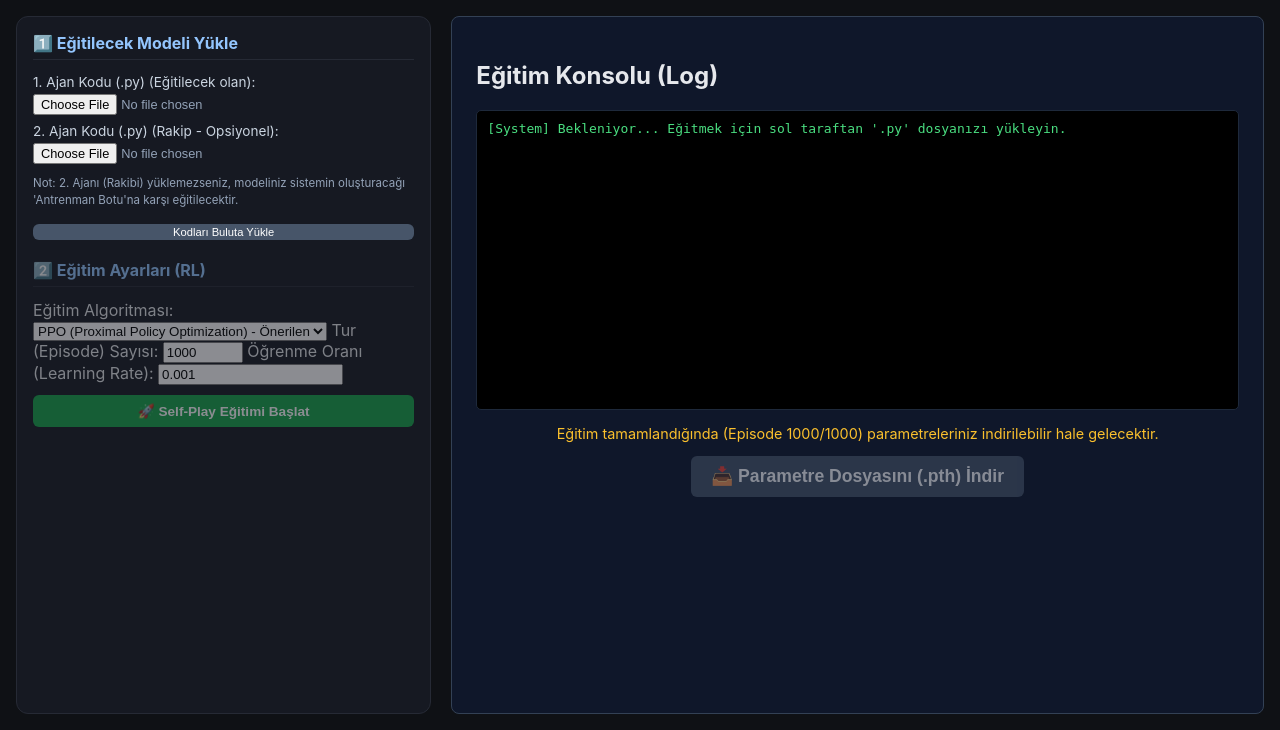
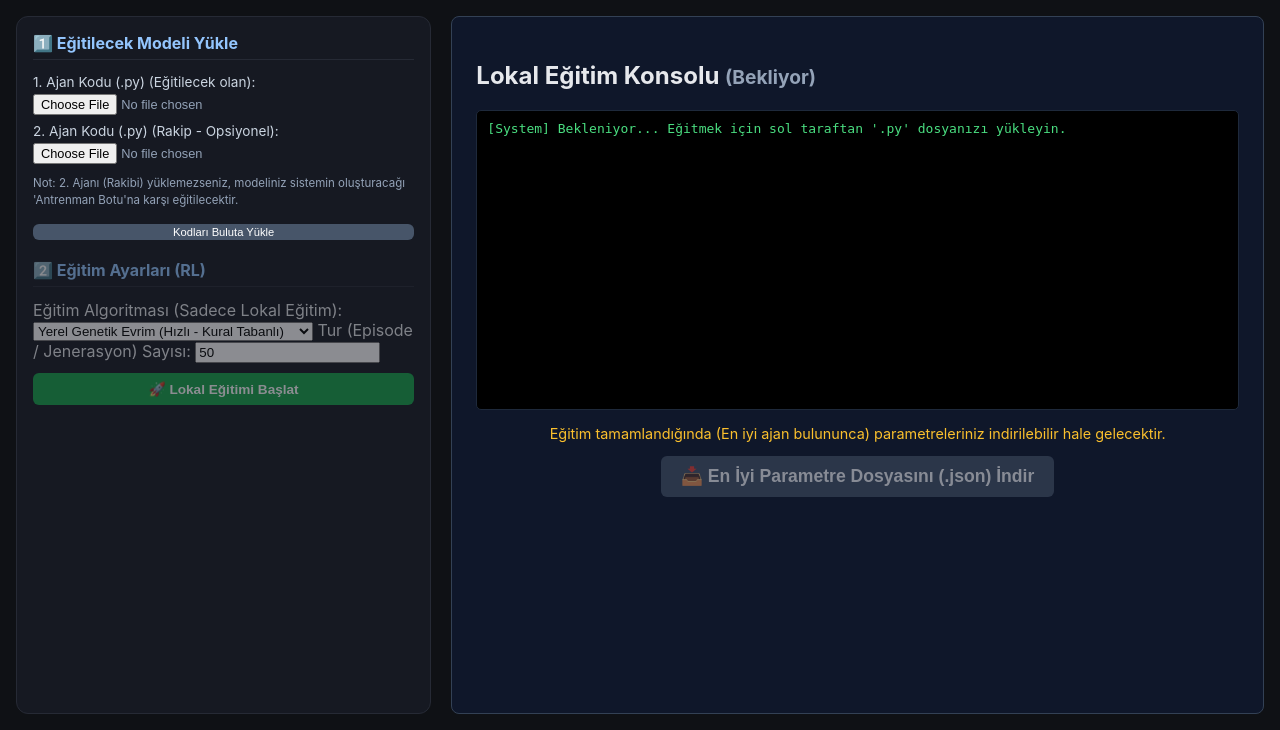
Before and after one commit to Atarapa0/snake_arena, a Flask app: page /egitim in a window 1280 px wide. Shown: the part 105-835 px from the top of the page. Run offline with Flask 3, Linux system fonts and the light colour scheme.

Commit message:
Implement local genetic training simulation API and update training UI

```diff
--- a/app.py
+++ b/app.py
@@ -374,7 +374,110 @@ def egitim():
     return render_template("egitim.html")
 
 
-@app.route("/api/upload", methods=["POST"])
+@app.route("/api/train", methods=["POST"])
+def train():
+    """
+    Sadece Local sunucuda çalışacak olan Çok Hızlı 'Genetik' Eğitim simülasyonu.
+    Yüklenen .py ajanını alır, eğer 2. ajan yoksa salak Dummy_Bot ile,
+    eğer 2. ajan varsa kendi kendileriyle N tur kapıştırarak en ideal parametre matrisini evrimleştirir.
+    """
+    if "agent1_file" not in request.files:
+        return jsonify({"ok": False, "error": "agent1_file gerekli"}), 400
+
+    a1_f = request.files["agent1_file"]
+    a2_f = request.files.get("agent2_file")
+
+    episodes = int(request.form.get("episodes", 50))
+    if episodes > 500: episodes = 500 # Local server çok donmasın diye limit
+
+    import tempfile
+    with tempfile.TemporaryDirectory() as tmp:
+        tmp_dir = Path(tmp)
+
+        # Ajan 1'i kaydet ve yükle
+        a1_path = tmp_dir / "agent1"
+        a1_path.mkdir()
+        a1_f.save(a1_path / "agent.py")
+        try:
+            ag1 = load_agent_from_dir(a1_path)
+            ag1.name = "Egitilen_Ajan"
+        except Exception as e:
+            return jsonify({"ok": False, "error": f"Ajan 1 yüklenemedi: {e}"})
+
+        # Rakip Ajan Seçimi
+        ag2 = None
+        is_dummy = True
+        if a2_f and a2_f.filename:
+            a2_path = tmp_dir / "agent2"
+            a2_path.mkdir()
+            a2_f.save(a2_path / "rakip.py")
+            try:
+                ag2 = load_agent_from_dir(a2_path)
+                ag2.name = "Gercek_Rakip"
+                is_dummy = False
+            except Exception:
+                pass
+
+        if not ag2:
+            # HOCANIN İSTEDİĞİ: Üşenenlere ceza. Kötü, salak ve zayıf gelişecek eğitim ortamı robotu.
+            class DummyBot(BaseAgent):
+                def act(self, obs: dict) -> int:
+                    import random
+                    return random.randint(0, 3) # Tamamen rastgele, çok kolay ölür, eğiteni kalitesiz bırakır
+            ag2 = DummyBot(name="Dummy_Zayif_Bot")
+
+        # Basit Genetik Evrim Simülasyonu (Ajan1'in parametrelerini geliştireceğiz)
+        # Amacımız Ajan 1'e json okutarak en iyi meyveyi bulma veya rastgelelik oranını öğretmek.
+        # Not: Gerçek RL olmadığı için .py kodunun yapısını değiştiremeyiz,
+        # sadece dışarıdan bir Puan (Fitness) sistemi ile en iyi JSON ayarını bulup öğrenciye veririz.
+
+        best_fitness = -9999
+        best_params = {"tercih_edilen_meyve": 6, "rastgelelik_orani": 1.0}
+        logs = []
+
+        if is_dummy:
+            logs.append("Uyarı: 2. Ajan yüklemediniz! Modeliniz SALAK DUMMY BOTA karşı eğitiliyor.")
+            logs.append("Cezanız: Modeliniz gerçek taktikler görmediği için performansı (zeka seviyesi) düşük evrilecek.")
+        else:
+            logs.append("Harika! Kendi yüklediğiniz 2. Güçlü modele karşı 'Kıyasıya (Self-Play)' eğitim başladı.")
+
+        logs.append(f"Genetik Algoritma Başlıyor. Jenerasyon: {episodes}")
+
+        # Her Episode'da ajanımıza yeni "Genetik Mutasyon" (JSON parametresi) uygulayıp hayatta kalma süresine bakacağız
+        import random
+        for ep in range(episodes):
+            test_fruit = random.choice([6, 7, 8]) # Kırmızı, Altın veya Zehirli yemeyi denesin
+            test_random = random.uniform(0.0, 0.5)
+
+            # Öğrencinin ajanı JSON okuyacak şekilde yazıldıysa diye bu test_param ı ona vereceğiz
+            # (Lokal testlerde doğrudan ajanın içine inject edebiliriz)
+            if hasattr(ag1, "hedef_meyve"): ag1.hedef_meyve = test_fruit
+
+            # Simüle et
+            game = game_engine.SnakeGame(ag1, ag2, max_steps=500, time_limit=0.5, fruit_rewards=STATE["fruit_rewards"])
+            while not game.is_over():
+                game.step()
+
+            fitness = (game.snakes[0].length * 10) + game.snakes[0].energy + (game.step_count)
+            # Eğer Dummy robota oynuyorsa cezalandır, puanını suni olarak düşür (kalitesiz öğrensin)
+            if is_dummy:
+                fitness -= 100
+
+            if fitness > best_fitness:
+                best_fitness = fitness
+                best_params = {"tercih_edilen_meyve": test_fruit, "rastgelelik_orani": round(test_random, 3)}
+                if ep % (episodes // 5 + 1) == 0 or ep == episodes - 1:
+                    logs.append(f"-> Tur {ep+1}: Yeni en iyi gen bulundu! Skor: {fitness}")
+
+        logs.append("---------")
+        logs.append(f"Eğitim Bitti. En iyi Fitness Skoru: {best_fitness}")
+        logs.append(f"Evrimleşen Parametre: {best_params}")
+
+        return jsonify({
+            "ok": True,
+            "log": logs,
+            "best_params": best_params
+        })
 def upload():
     if "agent_file" not in request.files or "model_file" not in request.files:
         return jsonify({"ok": False, "error": "agent_file ve model_file gerekli"}), 400
--- a/templates/egitim.html
+++ b/templates/egitim.html
@@ -34,45 +34,108 @@
 
     <div id="settingsPanel" style="margin-top:20px; opacity:0.5; pointer-events:none;">
       <h2>2️⃣ Eğitim Ayarları (RL)</h2>
-      <label>Eğitim Algoritması:
-        <select>
-          <option value="ppo">PPO (Proximal Policy Optimization) - Önerilen</option>
-          <option value="dqn">DQN (Deep Q-Network)</option>
-          <option value="random">Rastgele Ağırlık Güncelleme (Json Test)</option>
+        <label>Eğitim Algoritması (Sadece Lokal Eğitim):
+        <select id="trainAlgo">
+          <option value="genetic">Yerel Genetik Evrim (Hızlı - Kural Tabanlı)</option>
+          <option value="dummy_rl" disabled>Derin Öğrenme (RL - Terminalden Başlatın)</option>
         </select>
       </label>
-      <label>Tur (Episode) Sayısı:
-        <input type="number" value="1000" min="100" max="10000">
+      <label>Tur (Episode / Jenerasyon) Sayısı:
+        <input type="number" id="trainEpisodes" value="50" min="1" step="1">
       </label>
-      <label>Öğrenme Oranı (Learning Rate):
-        <input type="number" value="0.001" step="0.0001">
-      </label>
-      <button id="startTrainBtn" class="primary" style="margin-top:10px; width:100%;">🚀 Self-Play Eğitimi Başlat</button>
+      <button id="startTrainBtn" type="button" class="primary" style="margin-top:10px; width:100%;">🚀 Lokal Eğitimi Başlat</button>
     </div>
   </section>
 
   <section class="train-console">
-    <h2>Eğitim Konsolu (Log)</h2>
+    <h2>Lokal Eğitim Konsolu <span id="trainStatus" style="color: #94a3b8; font-size:0.8em;">(Bekliyor)</span></h2>
     <div class="log-area" id="logArea">
       [System] Bekleniyor... Eğitmek için sol taraftan '.py' dosyanızı yükleyin.
     </div>
 
     <div style="margin-top: 15px; text-align: center;">
-      <p style="color: #fbc02d; font-size: 0.9rem;">Eğitim tamamlandığında (Episode 1000/1000) parametreleriniz indirilebilir hale gelecektir.</p>
+      <p style="color: #fbc02d; font-size: 0.9rem;" id="dlHint">Eğitim tamamlandığında (En iyi ajan bulununca) parametreleriniz indirilebilir hale gelecektir.</p>
       <button id="downloadBtn" class="secondary" style="font-size: 1.1rem; padding: 10px 20px; opacity: 0.5; pointer-events: none;" disabled>
-        📥 Parametre Dosyasını (.pth) İndir
+        📥 En İyi Parametre Dosyasını (.json) İndir
       </button>
     </div>
   </section>
 </main>
 <script>
-  document.getElementById("trainUploadForm").addEventListener("submit", (e) => {
+  let trainedParams = null; // Backend'den gelecek
+
+  document.getElementById("trainUploadForm").addEventListener("submit", async (e) => {
     e.preventDefault();
-    document.getElementById("logArea").innerHTML += "<br>[System] Python dosyası yüklendi. Algoritma seçip eğitime başlayabilirsiniz.";
+    document.getElementById("logArea").innerHTML += "<br>[System] Python dosyaları başarıyla seçildi. Eğitime başlayabilirsiniz.";
     const setPanel = document.getElementById("settingsPanel");
     setPanel.style.opacity = 1;
     setPanel.style.pointerEvents = "auto";
   });
+
+  document.getElementById("startTrainBtn").addEventListener("click", async () => {
+      const log = document.getElementById("logArea");
+      const btn = document.getElementById("startTrainBtn");
+
+      const a1 = document.getElementById("agent1").files[0];
+      const a2 = document.getElementById("agent2").files[0];
+
+      if (!a1) return alert("1. Ajanı seçmek zorunludur!");
+
+      let formData = new FormData();
+      formData.append("agent1_file", a1);
+      if (a2) formData.append("agent2_file", a2);
+
+      formData.append("episodes", document.getElementById("trainEpisodes").value);
+
+      btn.disabled = true;
+      btn.style.opacity = 0.5;
+      document.getElementById("trainStatus").innerText = "(Eğitim Sürüyor... Lütfen Bekleyin)";
+      log.innerHTML += "<br><br>[Eğitim] Lokal oyun motorunda genetik eğitim başlatılıyor...<br>Bu işlem tur sayısına göre birkaç saniye sürebilir.<br>";
+
+      try {
+          const res = await fetch("/api/train", {
+              method: "POST",
+              body: formData
+          });
+          const data = await res.json();
+
+          if (!data.ok) {
+              log.innerHTML += `<br><span style="color:#ef4444">[Hata] ${data.error}</span>`;
+              document.getElementById("trainStatus").innerText = "(Hata)";
+          } else {
+              log.innerHTML += `<br><span style="color:#4ade80">[Başarılı] Eğitim tamamlandı!</span>`;
+              data.log.forEach(line => {
+                  log.innerHTML += `<br>> ${line}`;
+              });
+
+              trainedParams = data.best_params;
+
+              const dBtn = document.getElementById("downloadBtn");
+              dBtn.disabled = false;
+              dBtn.style.opacity = 1;
+              dBtn.style.pointerEvents = "auto";
+              document.getElementById("trainStatus").innerText = "(Tamamlandı)";
+          }
+      } catch (err) {
+          log.innerHTML += `<br><span style="color:#ef4444">[Ağ Hatası] ${err}</span>`;
+          document.getElementById("trainStatus").innerText = "(Ağ Hatası)";
+      } finally {
+          btn.disabled = false;
+          btn.style.opacity = 1;
+          log.scrollTop = log.scrollHeight;
+      }
+  });
+
+  document.getElementById("downloadBtn").addEventListener("click", () => {
+      if (!trainedParams) return;
+      const dataStr = "data:text/json;charset=utf-8," + encodeURIComponent(JSON.stringify(trainedParams, null, 2));
+      const node = document.createElement('a');
+      node.setAttribute("href",     dataStr);
+      node.setAttribute("download", "trained_params.json");
+      document.body.appendChild(node);
+      node.click();
+      node.remove();
+  });
 </script>
 </body>
 </html>
```
